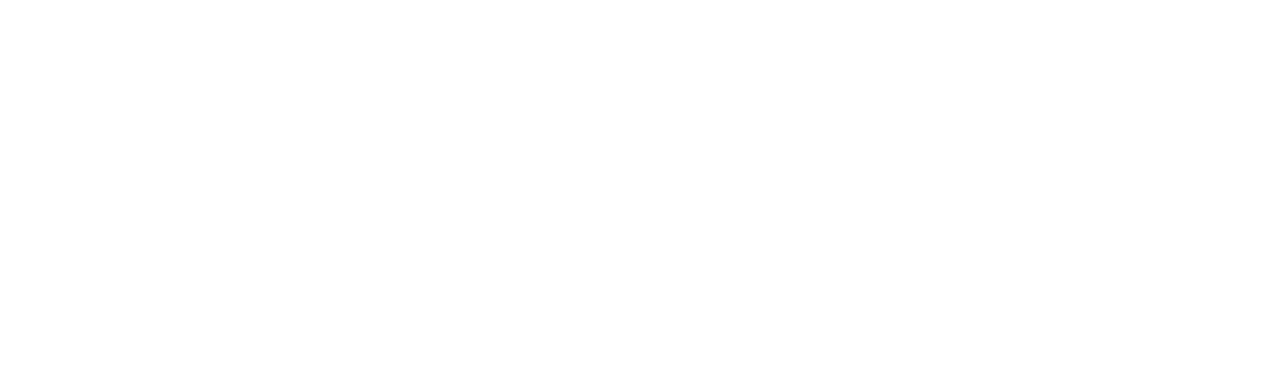
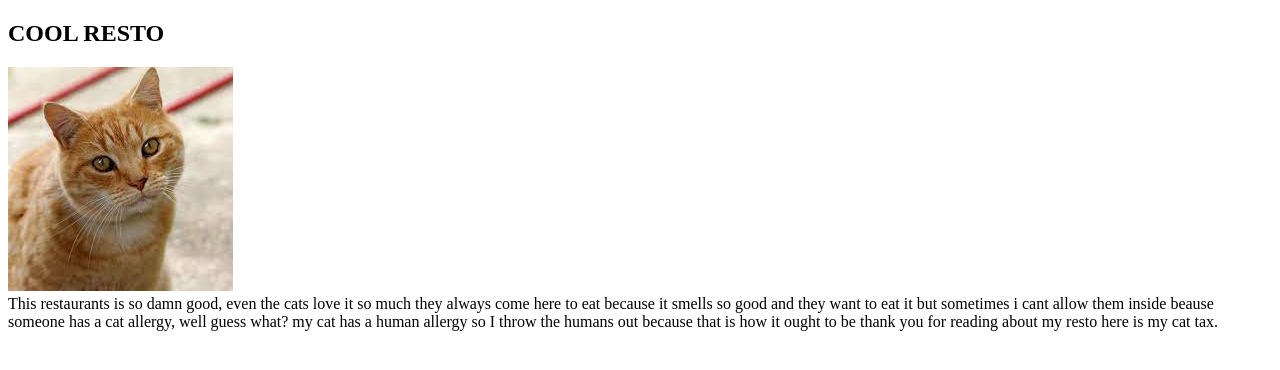
Before and after one commit to aditi-hinge/restaurant-page, a website built with webpack: page dist/index.html in a window 1280 px wide. Built offline with nearby package versions, Linux system fonts and the light colour scheme.

Commit message:
hard code resto info

```diff
--- a/dist/index.html
+++ b/dist/index.html
@@ -8,6 +8,18 @@
 </head>
 <body>
     <div id="content">
+        <div><h2>COOL RESTO</h2></div>
+        <div><img src="./cat.jpeg" alt="cat"></div>
+        <div>This restaurants is so damn good, even the
+            cats love it so much they always come here to eat
+            because it smells so good and they want to eat it
+            but sometimes i cant allow them inside beause someone
+            has a cat allergy, well guess what? my cat has a human
+            allergy so I throw the humans out because that is how it
+            ought to be thank you for reading about my resto here is my
+            cat tax.
+        </div>
+    </div>
     <script src="main.js"></script>
 </body>
 </html>
```
